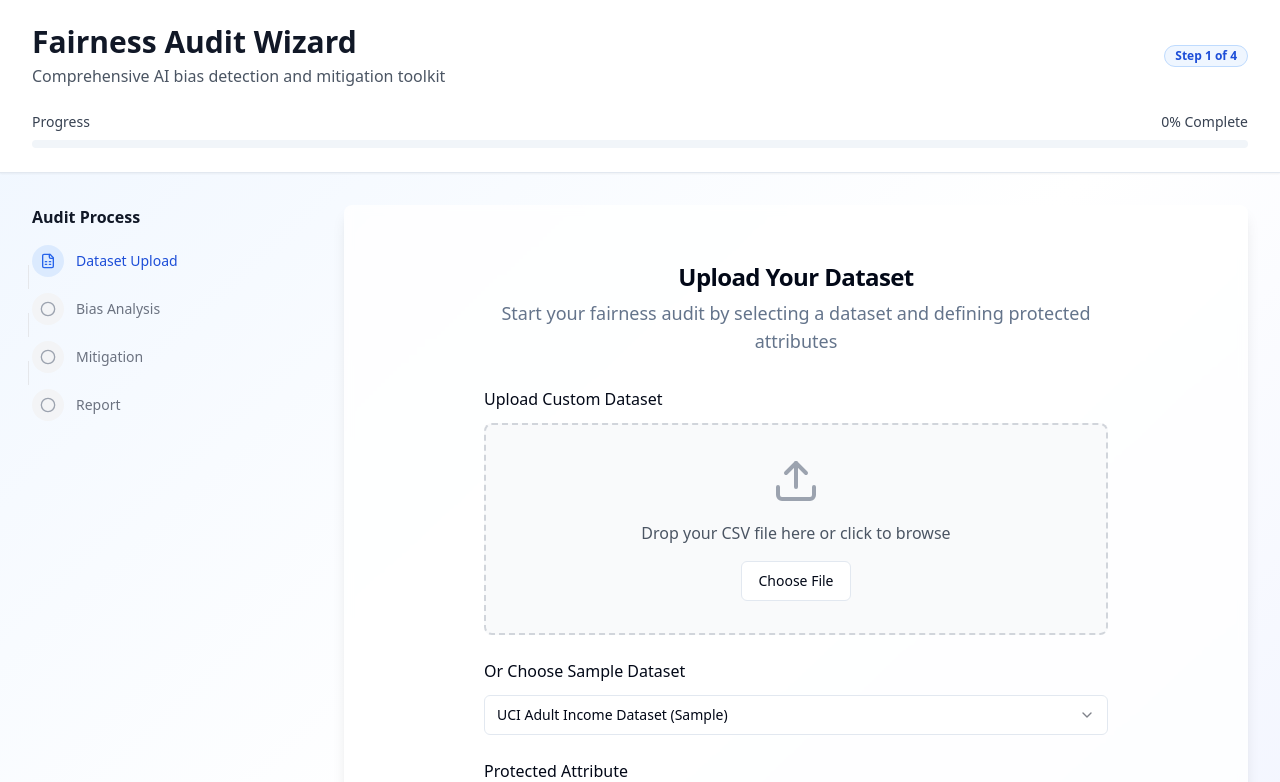
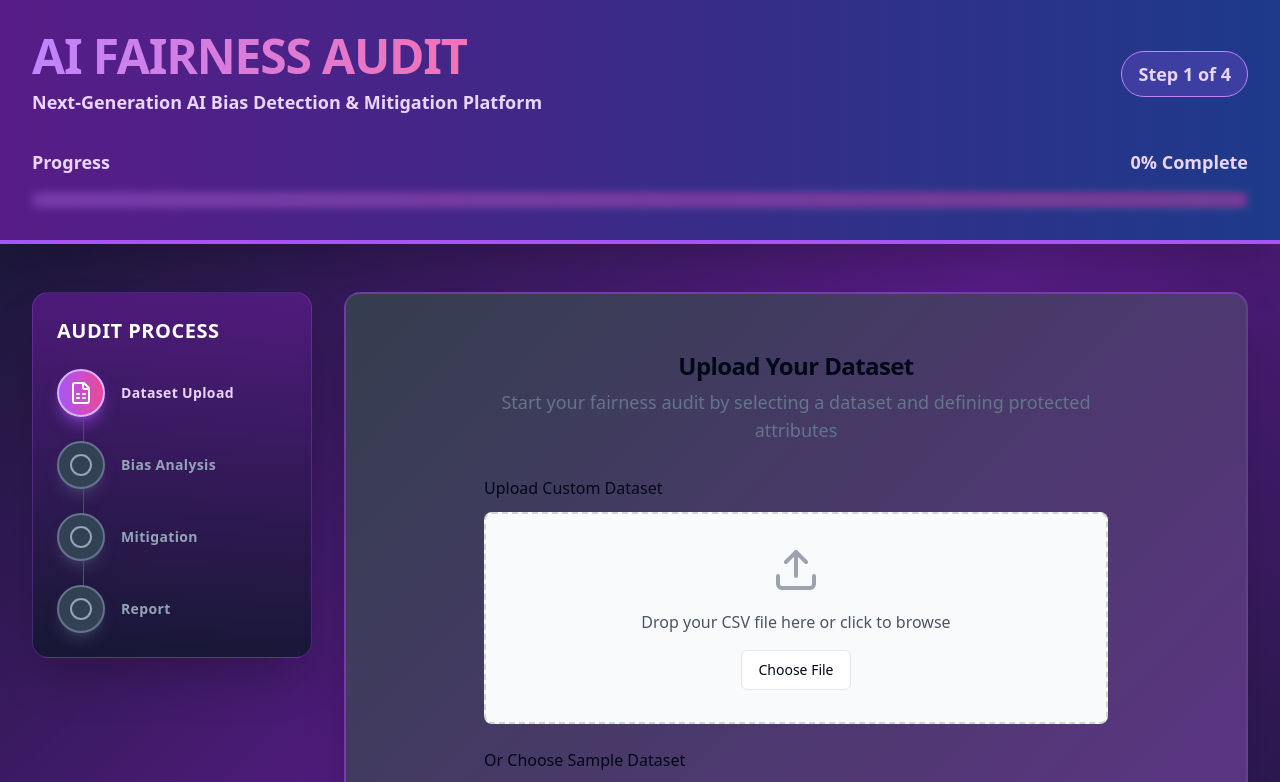
Before and after one commit to Sanelise01/fairness-audit-wizard, a React (Vite) app: page / in a window 1280 px wide. Shown: the top 782 px of the page. Built offline with nearby package versions, Linux system fonts and the light colour scheme.

Commit message:
Refactor: Improve UI and rename application
- Updated the application title to "AI FAIRNESS AUDIT".
- Enhanced the visual appearance for a bolder and more attractive design.

```diff
--- a/index.html
+++ b/index.html
@@ -1,14 +1,15 @@
+
 <!DOCTYPE html>
 <html lang="en">
   <head>
     <meta charset="UTF-8" />
     <meta name="viewport" content="width=device-width, initial-scale=1.0" />
-    <title>fairness-audit-wizard</title>
-    <meta name="description" content="Lovable Generated Project" />
+    <title>AI Fairness Audit</title>
+    <meta name="description" content="Next-Generation AI Bias Detection & Mitigation Platform" />
     <meta name="author" content="Lovable" />
 
-    <meta property="og:title" content="fairness-audit-wizard" />
-    <meta property="og:description" content="Lovable Generated Project" />
+    <meta property="og:title" content="AI Fairness Audit" />
+    <meta property="og:description" content="Next-Generation AI Bias Detection & Mitigation Platform" />
     <meta property="og:type" content="website" />
     <meta property="og:image" content="https://lovable.dev/opengraph-image-p98pqg.png" />
 
--- a/src/components/WizardSteps.tsx
+++ b/src/components/WizardSteps.tsx
@@ -16,43 +16,50 @@ interface WizardStepsProps {
 
 export const WizardSteps = ({ steps, currentStep }: WizardStepsProps) => {
   return (
-    <div className="space-y-4">
-      <h3 className="font-semibold text-gray-900 mb-4">Audit Process</h3>
+    <div className="space-y-6">
+      <h3 className="font-black text-xl text-white mb-6 tracking-wide">
+        AUDIT PROCESS
+      </h3>
       {steps.map((step, index) => {
         const Icon = step.icon;
         return (
-          <div key={step.id} className="flex items-center space-x-3">
+          <div key={step.id} className="relative">
+            <div className="flex items-center space-x-4">
               {/* Status Icon */}
               <div className={cn(
-              "flex-shrink-0 w-8 h-8 rounded-full flex items-center justify-center",
-              step.status === "completed" && "bg-green-100 text-green-600",
-              step.status === "current" && "bg-blue-100 text-blue-600",
-              step.status === "pending" && "bg-gray-100 text-gray-400"
+                "flex-shrink-0 w-12 h-12 rounded-full flex items-center justify-center border-2 shadow-lg",
+                step.status === "completed" && "bg-gradient-to-r from-green-400 to-emerald-500 border-green-300 shadow-green-500/50",
+                step.status === "current" && "bg-gradient-to-r from-purple-500 to-pink-500 border-purple-300 shadow-purple-500/50",
+                step.status === "pending" && "bg-slate-700 border-slate-500 shadow-slate-500/30"
               )}>
                 {step.status === "completed" ? (
-                <CheckCircle className="w-5 h-5" />
+                  <CheckCircle className="w-6 h-6 text-white" />
                 ) : step.status === "current" ? (
-                <Icon className="w-4 h-4" />
+                  <Icon className="w-6 h-6 text-white" />
                 ) : (
-                <Circle className="w-4 h-4" />
+                  <Circle className="w-6 h-6 text-slate-400" />
                 )}
               </div>
 
               {/* Step Info */}
               <div className="flex-1 min-w-0">
                 <p className={cn(
-                "text-sm font-medium",
-                step.status === "completed" && "text-green-700",
-                step.status === "current" && "text-blue-700",
-                step.status === "pending" && "text-gray-500"
+                  "text-sm font-bold tracking-wide",
+                  step.status === "completed" && "text-green-300",
+                  step.status === "current" && "text-purple-200",
+                  step.status === "pending" && "text-slate-400"
                 )}>
                   {step.title}
                 </p>
               </div>
+            </div>
 
             {/* Connector Line */}
             {index < steps.length - 1 && (
-              <div className="absolute left-4 mt-8 w-px h-6 bg-gray-200 ml-0.5" />
+              <div className={cn(
+                "absolute left-6 top-12 w-px h-8 ml-0.5",
+                step.status === "completed" ? "bg-gradient-to-b from-green-400 to-purple-500" : "bg-slate-600"
+              )} />
             )}
           </div>
         );
--- a/src/pages/Index.tsx
+++ b/src/pages/Index.tsx
@@ -65,41 +65,52 @@ const Index = () => {
   };
 
   return (
-    <div className="min-h-screen bg-gradient-to-br from-blue-50 via-white to-indigo-50">
+    <div className="min-h-screen bg-gradient-to-br from-slate-900 via-purple-900 to-slate-900">
       {/* Header */}
-      <div className="bg-white border-b shadow-sm">
-        <div className="max-w-7xl mx-auto px-4 sm:px-6 lg:px-8 py-6">
+      <div className="bg-gradient-to-r from-purple-900 to-blue-900 border-b-4 border-purple-500 shadow-2xl">
+        <div className="max-w-7xl mx-auto px-4 sm:px-6 lg:px-8 py-8">
           <div className="flex items-center justify-between">
             <div>
-              <h1 className="text-3xl font-bold text-gray-900">Fairness Audit Wizard</h1>
-              <p className="text-gray-600 mt-1">Comprehensive AI bias detection and mitigation toolkit</p>
+              <h1 className="text-5xl font-black text-white tracking-tight">
+                <span className="bg-gradient-to-r from-purple-400 to-pink-400 bg-clip-text text-transparent">
+                  AI FAIRNESS AUDIT
+                </span>
+              </h1>
+              <p className="text-purple-200 mt-2 text-lg font-semibold">
+                Next-Generation AI Bias Detection & Mitigation Platform
+              </p>
             </div>
-            <Badge variant="outline" className="bg-blue-50 text-blue-700 border-blue-200">
+            <Badge variant="outline" className="bg-purple-500/20 text-purple-200 border-purple-400 text-lg px-4 py-2 font-bold">
               Step {currentStep} of {steps.length}
             </Badge>
           </div>
 
           {/* Progress Bar */}
-          <div className="mt-6">
-            <div className="flex justify-between text-sm font-medium text-gray-700 mb-2">
+          <div className="mt-8">
+            <div className="flex justify-between text-lg font-bold text-purple-200 mb-4">
               <span>Progress</span>
               <span>{Math.round(progressPercentage)}% Complete</span>
             </div>
-            <Progress value={progressPercentage} className="h-2" />
+            <div className="relative">
+              <Progress value={progressPercentage} className="h-4 bg-purple-900/50" />
+              <div className="absolute inset-0 bg-gradient-to-r from-purple-400 to-pink-400 rounded-full opacity-30 blur-sm"></div>
+            </div>
           </div>
         </div>
       </div>
 
-      <div className="max-w-7xl mx-auto px-4 sm:px-6 lg:px-8 py-8">
+      <div className="max-w-7xl mx-auto px-4 sm:px-6 lg:px-8 py-12">
         <div className="grid grid-cols-1 lg:grid-cols-4 gap-8">
           {/* Sidebar - Steps */}
           <div className="lg:col-span-1">
-            <WizardSteps steps={steps} currentStep={currentStep} />
+            <div className="bg-gradient-to-b from-purple-900/80 to-slate-900/80 backdrop-blur-lg rounded-2xl border border-purple-500/30 shadow-2xl p-6">
+              <WizardSteps steps={steps} currentStep={currentStep} />
+            </div>
           </div>
 
           {/* Main Content */}
           <div className="lg:col-span-3">
-            <Card className="shadow-lg border-0 bg-white/80 backdrop-blur-sm">
+            <Card className="shadow-2xl border-2 border-purple-500/30 bg-gradient-to-br from-slate-800/90 to-purple-900/90 backdrop-blur-lg rounded-2xl">
               <CardContent className="p-0">
                 {renderStepContent()}
               </CardContent>
```
Lines whose indentation alone changed are shown as unchanged.
